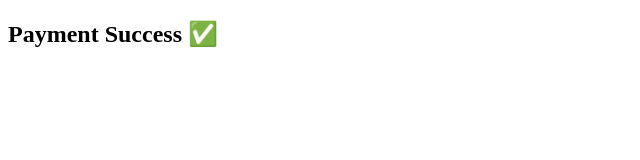
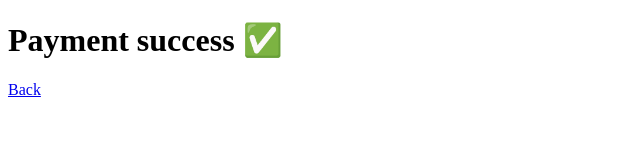
Before and after one commit to vvocloner-debug/technology-academy, a website: page platform/public/success.html in a window 1280 px wide. Shown: the whole page, without its empty margins (0-640 px from the left). Drawn offline with Linux system fonts and the light colour scheme.

Commit message:
Auto backup at Wed 09/17/2025 13:09:51.17

```diff
--- a/platform/public/success.html
+++ b/platform/public/success.html
@@ -1,6 +1,2 @@
 <!doctype html>
-<html>
-  <body>
-    <h2>Payment Success ✅</h2>
-  </body>
-</html>
+<html><body><h1>Payment success ✅</h1><a href="/">Back</a></body></html>
```
